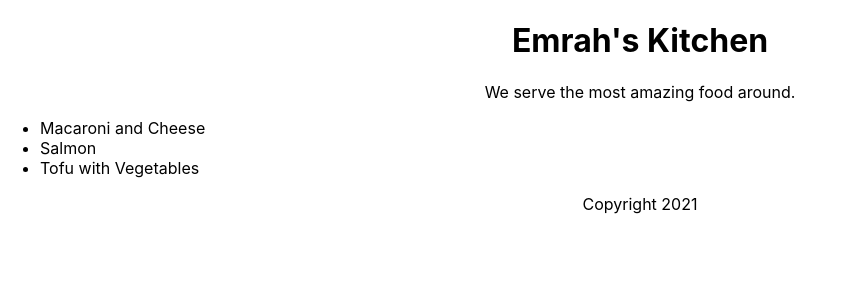
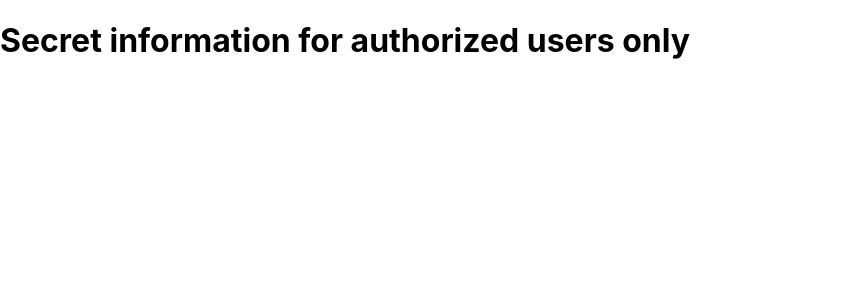
Before and after one commit to emrah-abdurahman/JavaScript-Practice, a React (Create React App) app in the folder LinkedIn-Learning-Courses/React.js-Essential-Training/react-essentials/: page / in a window 1280 px wide. Shown: the top 300 px of the page, without its empty margins (0-856 px from the left). Built offline with nearby package versions, Linux system fonts and the light colour scheme.

Commit message:
continue course

```diff
--- a/LinkedIn-Learning-Courses/React.js-Essential-Training/react-essentials/src/App.js
+++ b/LinkedIn-Learning-Courses/React.js-Essential-Training/react-essentials/src/App.js
@@ -1,47 +1,16 @@
 import React from "react";
 import "./App.css";
 
-function Header(props) {
-  return (
-    <header>
-      <h1>{props.name}'s Kitchen</h1>
-    </header>
-  );
+function SecretComponent() {
+  return <h1>Secret information for authorized users only</h1>;
 }
 
-function Main(props) {
-  return (
-    <section>
-      <p>We serve the most {props.adjective} food around.</p>
-      <ul style={{ textAlign: "left" }}>
-        {props.dishes.map((dish) => (
-          <li key={dish.id}>{dish.title}</li>
-        ))}
-      </ul>
-    </section>
-  );
+function RegularComponent() {
+  return <h1>Everyone can see this component.</h1>;
 }
 
-function Footer(props) {
-  return (
-    <footer>
-      <p>Copyright {props.year}</p>
-    </footer>
-  );
-}
-
-const dishes = ["Macaroni and Cheese", "Salmon", "Tofu with Vegetables"];
-
-const dishObjects = dishes.map((dish, i) => ({ id: i, title: dish }));
-
-function App() {
-  return (
-    <div className="App">
-      <Header name="Emrah" />
-      <Main adjective="amazing" dishes={dishObjects} />
-      <Footer year={new Date().getFullYear()} />
-    </div>
-  );
+function App({ authorized }) {
+  return <>{authorized ? <SecretComponent /> : <RegularComponent />}</>;
 }
 
 export default App;
--- a/LinkedIn-Learning-Courses/React.js-Essential-Training/react-essentials/src/index.js
+++ b/LinkedIn-Learning-Courses/React.js-Essential-Training/react-essentials/src/index.js
@@ -3,4 +3,4 @@
 import "./index.css";
 import App from "./App";
 
-ReactDOM.render(<App />, document.getElementById("root"));
+ReactDOM.render(<App authorized={true} />, document.getElementById("root"));
```
Also changed, not shown: LinkedIn-Learning-Courses/React.js-Essential-Training/react-essentials/src/restaurant.jpg (added).
